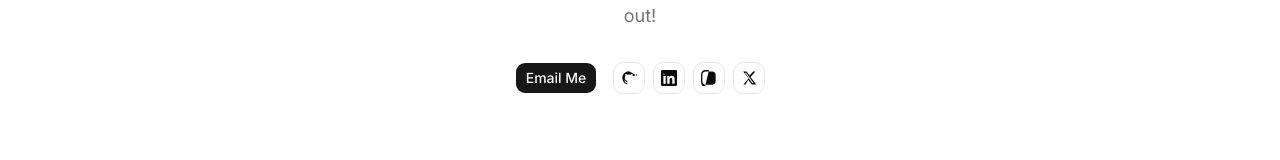
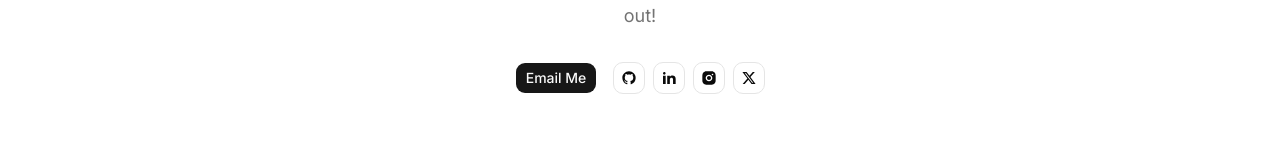
Before and after one commit to codezeroexe/portfolio-website, a Next.js app: page / in a window 1280 px wide. Shown: the part 1676-1836 px from the top of the page. Built offline with nearby package versions, Linux system fonts and the light colour scheme.

Commit message:
feat: use Remix icons for social buttons

```diff
--- a/package.json
+++ b/package.json
@@ -10,6 +10,7 @@
   },
   "dependencies": {
     "@base-ui/react": "^1.4.1",
+    "@remixicon/react": "^4.9.0",
     "class-variance-authority": "^0.7.1",
     "clsx": "^2.1.1",
     "lucide-react": "^1.11.0",
--- a/src/components/social-buttons.tsx
+++ b/src/components/social-buttons.tsx
@@ -1,34 +1,40 @@
 "use client";
 
 import { Button } from "@/components/ui/button";
+import {
+  RiGithubFill,
+  RiLinkedinFill,
+  RiInstagramFill,
+  RiTwitterXFill,
+} from "@remixicon/react";
 
 const socials = [
   {
     name: "GitHub",
     href: "https://github.com",
-    path: "M12 2C6.477 2 2 6.477 2 12c0 4.42 2.865 8.17 6.84 9.49.5.092.682-.217.682-.483 0-.237-.008-.866-.013-1.7-2.785.604-3.37-1.34-3.37-1.34-.454-1.156-1.11-1.465-1.11-1.465-.908-.62.069-.608.069-.608 1.003.07 1.532 1.032 1.532 1.032.892 1.53 2.34 1.088 2.91.832.092-.647.35-1.088.636-1.338-2.22-.253-4.555-1.113-4.555-4.95 0-1.11.394-2.016 1.04-2.727-.104-.253-.45-1.272.098-2.65 0 0 .84-.27 2.75 1.026A9.56 9.56 0 0 1 12 6.8c.85 0 1.705.115 2.504.337 1.91-1.296 2.75-1.026 2.75-1.026.548 1.378.202 2.397.1 2.65.655.71 1.04 1.04 2.727 0 3.84-2.338 4.696-4.563 4.945.36.31.68.923.68 1.86l-.003.27c0 .934.008 1.69.008 1.92 0 .267.18.577.688.48A10.02 10.02 0 0 0 22 12c0-5.523-4.477-10-10-10z",
+    icon: RiGithubFill,
   },
   {
     name: "LinkedIn",
     href: "https://linkedin.com",
-    path: "M20.447 20.452h-3.554v-5.569c0-1.328-.027-3.037-1.852-3.037-1.853 0-2.136 1.445-2.136 2.939v5.667H9.351V9h3.414v1.561h.046c.477-.9 1.637-1.85 3.37-1.85 3.601 0 4.267 2.37 4.267 5.455v6.286zM5.337 7.433a2.052 2.052 0 0 1-2.063-2.065 2.052 2.052 0 0 1 2.063 2.065zm1.782 13.019H3.555V9h3.564v11.452zM22.225 0H1.771C.792 0 0 .774 0 1.729v20.542C0 23.227.792 24 1.771 24h20.451C23.2 24 24 23.227 24 22.271V1.729C24 .774 23.2 0 22.222 0h.003z",
+    icon: RiLinkedinFill,
   },
   {
     name: "Instagram",
     href: "https://instagram.com",
-    path: "M12 2.163c3.204 0 3.584.012 4.85.07 3.252.148 4.956 1.689 5.104 5.104.058 1.265.069 1.646.069 4.85s-.011 3.585-.069 4.85c-.148 3.225-1.689 4.756-5.104 5.104-1.266.058-1.646.07-4.85.07s-3.584-.012-4.85-.07c-3.252-.148-4.956-1.689-5.104-5.104-.058-1.265-.069-1.646-.069-4.85s.011-3.585.069-4.85c.148-3.225 1.689-4.756 5.104-5.104 1.266-.058 1.646-.07 4.85-.07zM12 0C8.741 0 8.333.014 7.053.072 2.695.272.273 2.69.073 7.052.014 8.333.014 8.741.014 12c0 3.258.014 3.666.072 4.947.072 5.052 2.072 7.052 2.272 7.052.072 8.333.072 8.741.072 3.258 0 3.666-.014 4.947-.072 5.052-2.072 7.052-2.272 7.052-.072 8.333-.072 8.741-.072V12c0-3.258-.014-3.666-.072-4.947-.196-2-.772-3.19-1.852-4.38C16.465.932 15.256.372 13.36.196 12.048.014 11.64 0 12 0zm0 5.838a6.162 6.162 0 1 0 0 12.324 6.162 6.162 0 0 0 0-12.324zM12 16a4 4 0 1 1 0-8 4 4 0 0 1 0 8zm6.406-11.845a1.44 1.44 0 1 0 0 2.881 1.44 1.44 0 0 0 0-2.881z",
+    icon: RiInstagramFill,
   },
   {
     name: "X",
     href: "https://x.com",
-    path: "M18.244 2.25h3.308l-7.227 8.26 8.502 11.24H16.17l-5.406-7.07L6.94 21.75H3.63l7.73-8.835L3.236 2.25h5.066l4.456 5.89L18.244 2.25zm-1.161 17.52h1.848L7.73 4.126H5.862l11.221 15.644z",
+    icon: RiTwitterXFill,
   },
 ];
 
 export function SocialButtons() {
   return (
     <div className="flex gap-2">
-      {socials.map(({ name, href, path }) => (
+      {socials.map(({ name, href, icon: Icon }) => (
         <Button
           key={name}
           variant="outline"
@@ -36,14 +42,7 @@ export function SocialButtons() {
           onClick={() => window.open(href, "_blank")}
           aria-label={name}
         >
-          <svg
-            className="h-4 w-4"
-            viewBox="0 0 24 24"
-            fill="currentColor"
-            aria-hidden="true"
-          >
-            <path d={path} />
-          </svg>
+          <Icon className="h-4 w-4" />
         </Button>
       ))}
     </div>
```
Also changed, not shown: 1 other file (tests, documents, lock files or other folders).
